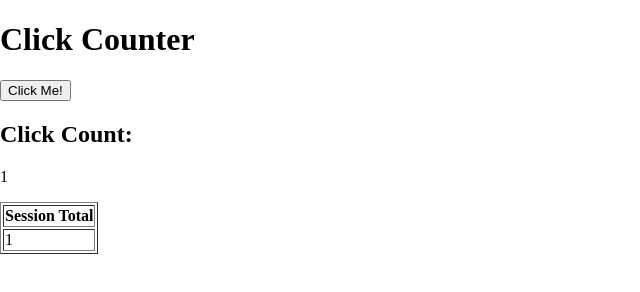
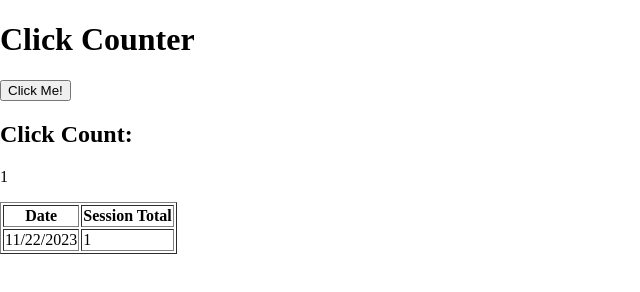
Before and after one commit to harshaddhawale/OkVerse, a plain HTML site: page index.html in a window 1280 px wide. Both pictures are taken after a click on the button "Click Me!". Shown: the whole page, without its empty margins (0-640 px from the left). Drawn offline with Linux system fonts and the light colour scheme.

Commit message:
Update index.html

```diff
--- a/index.html
+++ b/index.html
@@ -46,6 +46,7 @@ hr {
   <table border="1">
     <thead>
       <tr>
+        <th>Date</th>
         <th>Session Total</th>
       </tr>
     </thead>
@@ -65,6 +66,7 @@ hr {
 
   const clickCountDisplay = document.getElementById('clickCount');
   const clickTableBody = document.getElementById('clickTableBody');
+  let lastDate = sessionStorage.getItem('lastDate');
 
   document.getElementById('clickButton').addEventListener('click', function() {
     sessionClicks++;
@@ -72,17 +74,34 @@ hr {
 
     clickCountDisplay.textContent = sessionClicks;
 
-    const newRow = document.createElement('tr');
-    const newCell = document.createElement('td');
-    newCell.textContent = sessionClicks;
-    newRow.appendChild(newCell);
-    clickTableBody.innerHTML = ''; // Clear previous content
-    clickTableBody.appendChild(newRow);
+    const currentDate = new Date().toLocaleDateString();
+
+    if (currentDate === lastDate) {
+      const rows = clickTableBody.querySelectorAll('tr');
+      const lastRow = rows[rows.length - 1];
+      const countCell = lastRow.querySelector('td:nth-child(2)');
+      countCell.textContent = sessionClicks;
+    } else {
+      lastDate = currentDate;
+      sessionStorage.setItem('lastDate', lastDate);
+
+      const newRow = document.createElement('tr');
+      const dateCell = document.createElement('td');
+      const countCell = document.createElement('td');
+
+      dateCell.textContent = currentDate;
+      countCell.textContent = sessionClicks;
+
+      newRow.appendChild(dateCell);
+      newRow.appendChild(countCell);
+      clickTableBody.appendChild(newRow);
+    }
   });
 
   clickCountDisplay.textContent = sessionClicks;
 });
 
+
 </script>
 
 </body>
```
